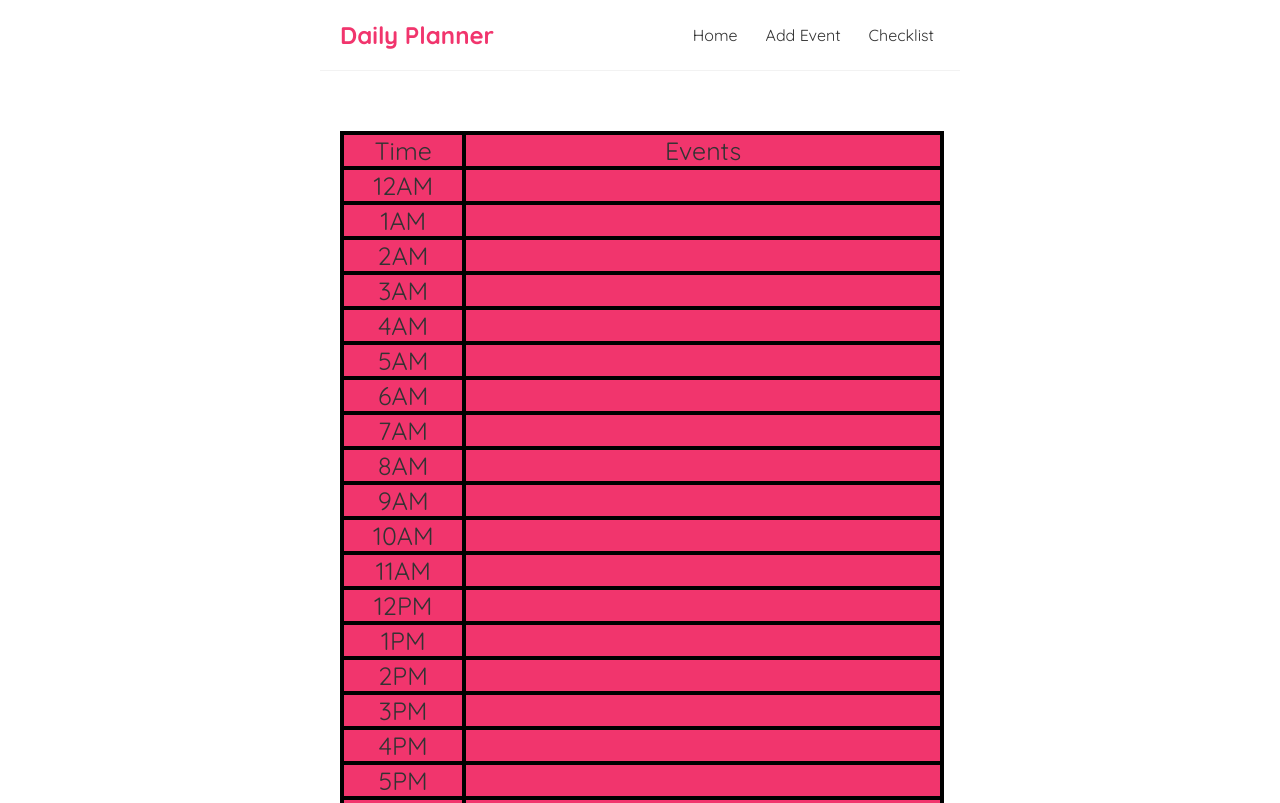
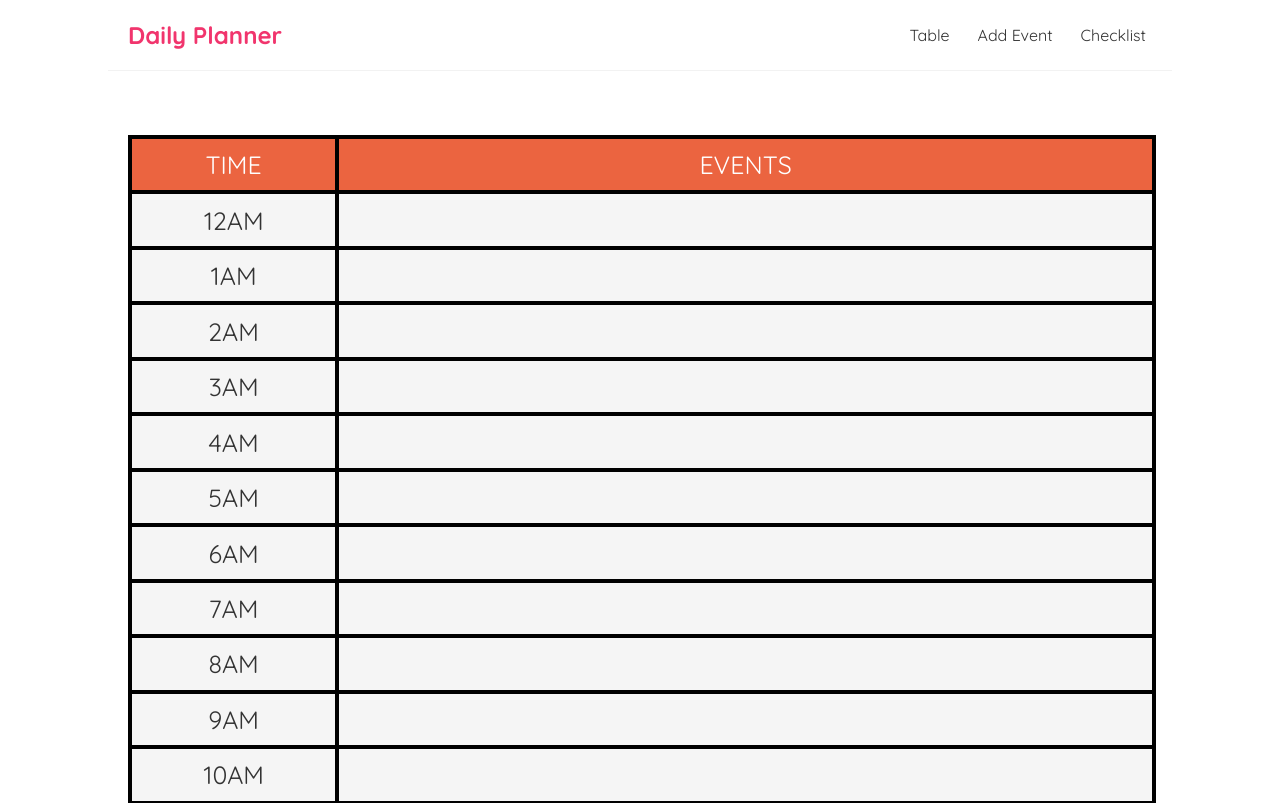
Before and after one commit to TheAnonymous-stack/daily-planner, a React (Create React App) app: page /#/ in a window 1280 px wide. Shown: the top 803 px of the page. Built offline with nearby package versions, Linux system fonts and the light colour scheme; data requests are answered from the project's data file.

Commit message:
updated css

```diff
--- a/db.json
+++ b/db.json
@@ -1,3 +1,18 @@
 {
-  "events": []
+  "events": [
+    {
+      "eventType": "gigowbgwe",
+      "time": "6:20 PM",
+      "eventNote": "",
+      "isChecked": false,
+      "id": 1
+    },
+    {
+      "eventType": "ahahoaopijw",
+      "time": "7:20 PM",
+      "eventNote": "",
+      "isChecked": false,
+      "id": 2
+    }
+  ]
 }
--- a/src/ContentHome.js
+++ b/src/ContentHome.js
@@ -71,19 +71,19 @@ const ContentHome = ({USER_EVENTS}) => {
     TimeTable.splice(12,0,TakeElement);
 
     return (
-        <div className="content-home">
+        <div class="content-home">
             <div className="home">
                 <div class="row">
-                    <div class="hour">Time</div>
-                    <div class="task">Events</div>
+                    <div class="hour">TIME</div>
+                    <div class="task">EVENTS</div>
                 </div>
             {
 
                 TimeTable.map((ele) => {
                     return (
-                    <div class="row">
-                    <div class="hour">{ele[0]}</div>
-                    <div class="task">{ele[1]}</div>
+                    <div class="row2">
+                    <div class="hour2">{ele[0]}</div>
+                    <div class="task2">{ele[1]}</div>
                     </div>
                     )
 
--- a/src/EventList.js
+++ b/src/EventList.js
@@ -45,12 +45,8 @@ const EventList = ({ USER_EVENTS }) => {
     return (
 
     <div className="bigger-eventlist">
-        <div className="add-ons">
-            <button onClick={handleDeleteChecked}>Delete all checked item</button>
-            <button onClick ={handleDeleteAll}>Delete all items</button>
-            <button onClick={handleCheckall}>Check all item</button>
-        </div>
 
+        <h1><u>CHECKLIST</u></h1>
 
 
         <div className="event-list">
@@ -59,10 +55,11 @@ const EventList = ({ USER_EVENTS }) => {
             {USER_EVENTS.map((event) => (
 
                 <div className="event-preview" key={event.id}>
-
+                    <div className="checkbox">
                     <input
                     value={event}
                     type="checkbox"
+
                     onChange={() => {
                         const isChecked = !event.isChecked;
                         const eventType = event.eventType;
@@ -84,20 +81,29 @@ const EventList = ({ USER_EVENTS }) => {
 
 
             />
+            <Link to={ `/events/${event.id}` }>
+                <span>{event.eventType}</span>
+            </Link>
+            </div>
 
                     <Link to={ `/events/${event.id}` }>
 
-
-                           <h2>{ event.eventType }</h2>
-
-                           <p>Time: { event.time }</p>
+                                <p>Time: { event.time }</p>
 
                     </Link>
+
+
 
                 </div>
 
             ))}
+
         </div>
+        <div class="add-ons">
+                <button onClick={handleCheckall}>Check All Events</button>
+                <button onClick={handleDeleteChecked}>Delete All Checked Events</button>
+                <button onClick={handleDeleteAll}>Delete All Events</button>
+            </div>
         </div>
 
       );
--- a/src/Form.js
+++ b/src/Form.js
@@ -36,18 +36,19 @@ const Form = () => {
         <div className="form">
 
             <form onSubmit={handleSubmit}>
-                <label>Event Name:</label>
+                <div className="event-title">
+                <label>Event Name: {eventType || ''}</label>
                 <input
                     type="text"
                     required
                     value={eventType}
                     onChange={(e) => setEventType(e.target.value)}
                 />
-
+                </div>
                 <div className="timePicker">
 
-                    <br />
                     <p>Selected Time: {time || ''}</p>
+
                     <TimePicker
                         placeholder="Select Time"
                         use12Hours
@@ -56,8 +57,10 @@ const Form = () => {
                         format="hh:mm A"
                         onChange={e => setTime(e.format('LT'))}
                     />
+
                 </div>
-                <label>Add Notes:</label>
+                <div className="event-note">
+                <label>Add Notes: {eventNote || ''}</label>
                 <input
                     placeholder="Add notes, locations, URL,..."
                     type="text"
@@ -67,6 +70,8 @@ const Form = () => {
                     onChange={(e) => setEventNote(e.target.value)}
 
                 />
+                </div>
+                <br />
 
                 { !isPending && <button>Add Event</button> }
                 { isPending && <button>Adding Event...</button> }
--- a/src/Navbar.js
+++ b/src/Navbar.js
@@ -6,7 +6,7 @@ const Navbar = () => {
         <nav className="navbar">
             <h1>Daily Planner</h1>
             <div className="links">
-                <Link to="/">Home</Link>
+                <Link to="/">Table</Link>
                 <Link to="/add">Add Event</Link>
                 <Link to="/checklist">Checklist</Link>
 
--- a/src/index.css
+++ b/src/index.css
@@ -10,12 +10,13 @@
   padding: 20px;
   display: flex;
   align-items: center;
-  max-width: 600px;
+  max-width: 80%;
   margin: 0 auto;
   border-bottom: 1px solid #f2f2f2;
 }
 .navbar h1 {
   color: #f1356d;
+
 }
 .navbar .links {
   margin-left: auto;
@@ -29,9 +30,9 @@
   color: #f1356d;
 }
 .content {
-  max-width: 600px;
-  margin: 40px auto;
-  padding: 20px;
+  max-width: 80%;
+  margin: auto auto;
+  padding: 5%;
   font-size: 25px;
 }
 
@@ -39,8 +40,9 @@
   max-width: 400px;
   margin: 0 auto;
   text-align: center;
-  background-color: lightgreen;
-  padding: 50px;
+  background-color:#E9EAE0;
+  border-style: solid;
+  padding: 40px;
 
 }
 
@@ -51,6 +53,7 @@
 .timePicker {
   text-align: left;
   display: block;
+  margin-bottom: 6%;
 }
 
 .form input {
@@ -63,13 +66,28 @@
 }
 
 .form button {
-  background: #f1356d;
+  background: #DC4731;
   color: #fff;
   border: 0;
   padding: 8px;
   border-radius: 8px;
   cursor: pointer;
 }
+
+.event-title {
+  margin-bottom: 7%;
+}
+
+.event-title input {
+  border: 1px solid black;
+  padding: 1%;
+}
+
+.event-note input {
+  border: 1px solid black;
+  padding: 1%;
+}
+
 
 .home {
   border: 2px solid black;
@@ -79,68 +97,91 @@
 
 .row {
 
-  background-color: #f1356d;
+  background: #EB6440;
   display: flex;
 
+
+}
+
+.row2 {
+
+  background: whitesmoke;
+  display: flex;
 
 }
 .hour {
 
   width: 20%;
+  padding-bottom: 1%;
+  padding-top: 1%;
   border: 2px solid black;
+  color: white;
+
 }
 .task{
   width: 80%;
   border: 2px solid black;
+  padding-bottom: 1%;
+  padding-top: 1%;
+  color: white;
+
 }
+.hour2 {
 
-/* .home {
-  display: grid;
-  grid-template-columns: 100px 484px;
-  grid-template-rows: auto auto auto auto auto auto auto auto auto auto auto auto auto auto auto auto auto auto auto auto auto auto auto auto auto;
-  gap: 5px;
-  background-color: #2196F3;
-  padding: 5px;
+  width: 20%;
+  border: 2px solid black;
+  padding-bottom: 1%;
+  padding-top: 1%;
+
 }
+.task2 {
+  width: 80%;
+  border: 2px solid black;
+  padding-bottom: 1%;
+  padding-top: 1%;
 
-.home > div {
-  background-color: rgba(255, 255, 255, 0.8);
-  text-align: center;
-  padding:20px 0;
-  font-size: 30px;
-} */
+}
+.bigger-eventlist h1 {
+  padding-bottom: 2%;
+}
+.event-list {
+  margin-left: 37%;
+
+  text-align: left;
+  padding-bottom: 5%;
+
+}
+.event-preview {
+  padding-bottom: 3%;
+  border-bottom: 1px solid #fafafa;
 
 
 
-
-
-.event_preview {
-  padding: 10px 16px;
-  margin: 20px 0;
-  border-bottom: 1px solid #fafafa;
 }
 
 .event-preview:hover {
   box-shadow: 1px 3px 5px rgba(0,0,0,0.1);
 }
 
-.event-preview h2 {
-  font-size: 30px;
-  color: #f1356d;
-  margin-bottom: 8px;
 
-}
 .event-preview a{
   text-decoration: none;
 }
 
-.event-details h2 {
-  font-size: 40px;
-  color: #f1356d;
-  margin-bottom: 10px;
+.event-preview p {
+
+  margin-left: 5%;
 }
+
+
+
 .event-details div {
   margin: 20px 0;
+}
+
+.event-details h2 {
+  font-style: italic;
+  color: #f1356d;
 }
 .event-details button {
   background: #f1356d;
@@ -150,3 +191,33 @@
   border-radius: 8px;
   cursor: pointer;
 }
+
+
+
+
+.checkbox span {
+  font-style: italic;
+
+  font-size: 40px;
+  color: #f1356d;
+  margin-bottom: 10px;
+  padding-left: 2%;
+}
+
+.add-ons {
+  padding: 0%;
+
+}
+.add-ons button {
+
+  background: #DC4731;
+  color: #fff;
+  border: 0;
+  padding: 8px;
+  padding-left: 12px;
+  padding-right: 12px;
+  border-radius: 8px;
+  cursor: pointer;
+  margin-left: 2%;
+  margin-right: 2%;
+}
```
